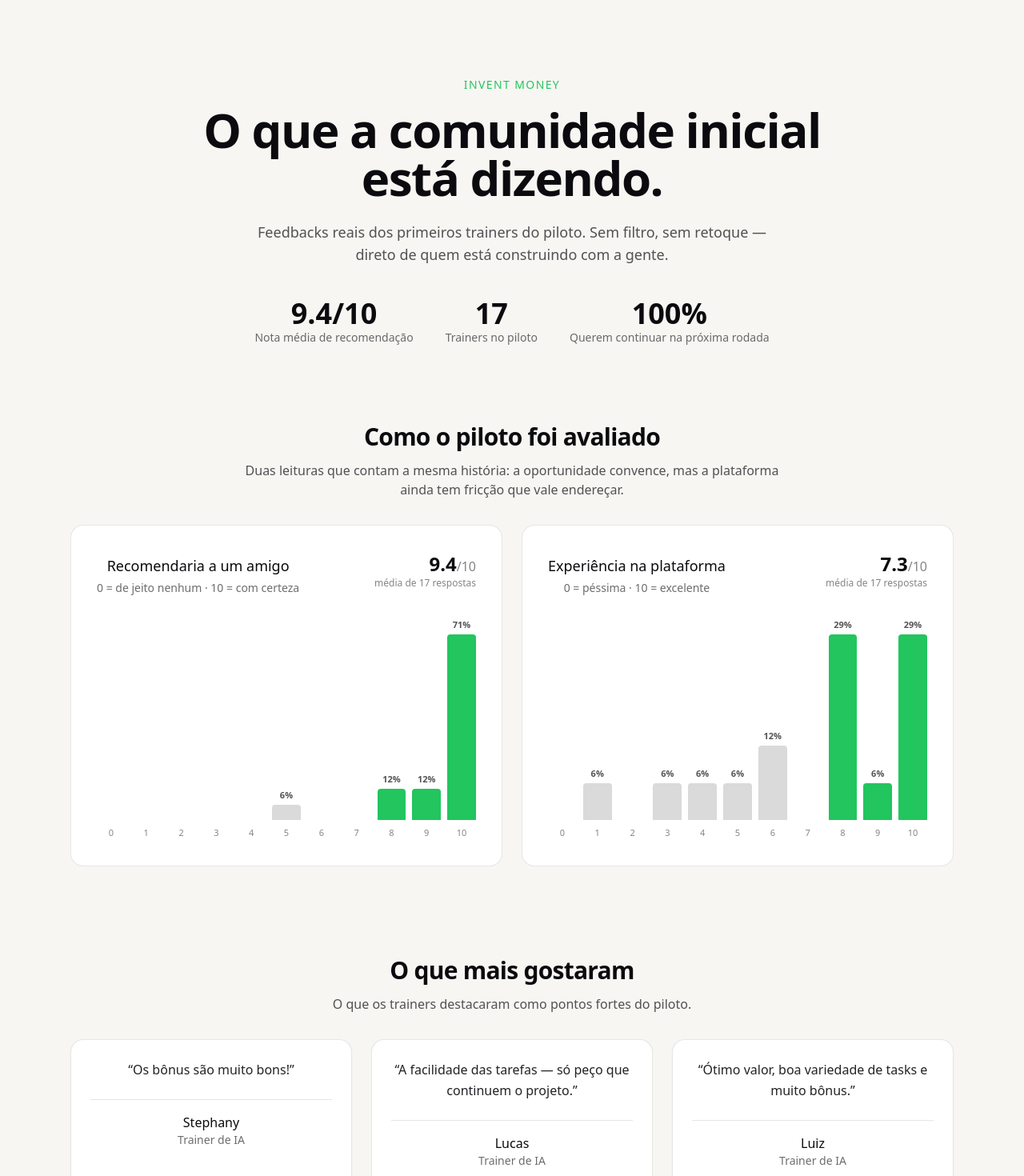
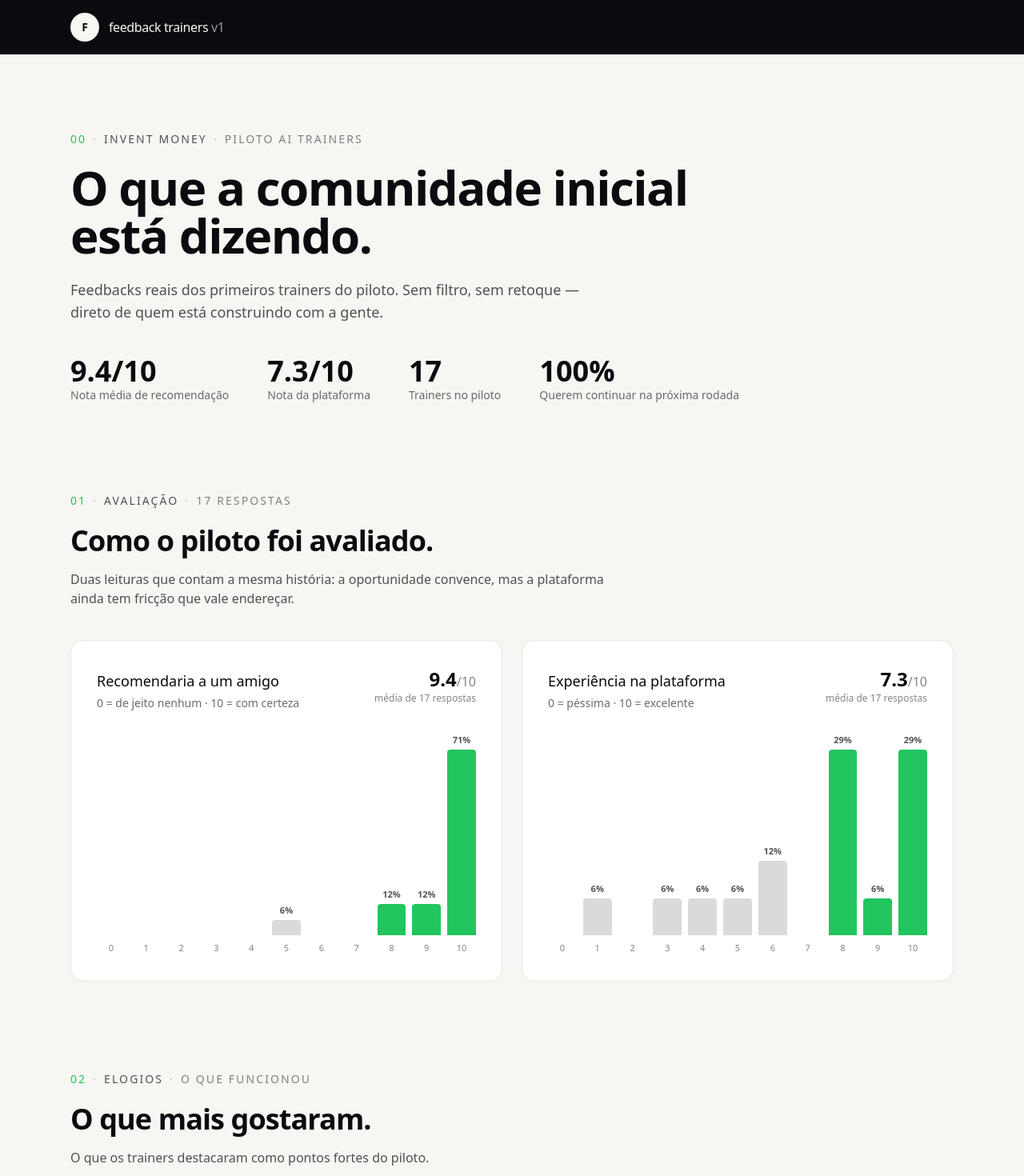
Before and after one commit to notaboutdollar/invent-money-feedback, a Next.js app: page / in a window 1280 px wide. Shown: the top 1470 px of the page at 80% size. Built offline with nearby package versions, Linux system fonts and the light colour scheme.

Commit message:
feat: header 'feedback trainers v1', secoes numeradas, nota 7.3 no hero

```diff
--- a/app/page.tsx
+++ b/app/page.tsx
@@ -15,28 +15,72 @@ const tagStyles: Record<string, string> = {
   Feedback: "bg-violet-50 text-violet-700 ring-violet-200",
 };
 
+function SectionLabel({
+  number,
+  name,
+  meta,
+}: {
+  number: string;
+  name: string;
+  meta?: string;
+}) {
+  return (
+    <p className="mb-5 text-sm font-medium uppercase tracking-[0.15em]">
+      <span className="text-accent">{number}</span>
+      <span className="mx-2 text-ink/25">·</span>
+      <span className="text-ink/70">{name}</span>
+      {meta && (
+        <>
+          <span className="mx-2 text-ink/25">·</span>
+          <span className="text-ink/50">{meta}</span>
+        </>
+      )}
+    </p>
+  );
+}
+
 export default function Page() {
   return (
-    <main className="mx-auto max-w-6xl px-6 py-16 text-center md:py-24">
-      <header className="mb-16 md:mb-24">
-        <p className="mb-4 text-sm font-medium uppercase tracking-widest text-accent">
-          Invent Money
+    <>
+      <header className="bg-ink text-canvas">
+        <div className="mx-auto flex max-w-6xl items-center gap-3 px-6 py-4">
+          <div className="flex h-9 w-9 items-center justify-center rounded-full bg-canvas text-ink">
+            <span className="text-sm font-bold">F</span>
+          </div>
+          <p className="text-base font-medium tracking-tight">
+            feedback trainers <span className="opacity-60">v1</span>
           </p>
+        </div>
+      </header>
+
+      <main className="mx-auto max-w-6xl px-6 py-16 md:py-24">
+        <section className="mb-20 md:mb-28">
+          <SectionLabel
+            number="00"
+            name="Invent Money"
+            meta="Piloto AI Trainers"
+          />
           <h1 className="text-4xl font-semibold leading-tight tracking-tight md:text-6xl">
             O que a comunidade inicial <br className="hidden md:block" />
             está dizendo.
           </h1>
-        <p className="mx-auto mt-6 max-w-2xl text-lg text-ink/70">
+          <p className="mt-6 max-w-2xl text-lg text-ink/70">
             Feedbacks reais dos primeiros trainers do piloto. Sem filtro, sem
             retoque — direto de quem está construindo com a gente.
           </p>
 
-        <div className="mt-10 flex flex-wrap justify-center gap-10">
+          <div className="mt-10 flex flex-wrap gap-x-12 gap-y-6">
             <div>
               <p className="text-3xl font-semibold text-ink md:text-4xl">
                 {stats.averageRecommendation}/10
               </p>
               <p className="text-sm text-ink/60">Nota média de recomendação</p>
+            </div>
+            <div>
+              <p className="text-3xl font-semibold text-ink md:text-4xl">
+                {stats.averagePlatformExperience}/10
+              </p>
+              <p className="text-sm text-ink/60">Nota da plataforma</p>
             </div>
             <div>
               <p className="text-3xl font-semibold text-ink md:text-4xl">
@@ -53,13 +97,18 @@ export default function Page() {
               </p>
             </div>
           </div>
-      </header>
+        </section>
 
         <section aria-label="Notas do piloto" className="mb-20 md:mb-28">
-        <h2 className="mb-3 text-2xl font-semibold tracking-tight md:text-3xl">
-          Como o piloto foi avaliado
+          <SectionLabel
+            number="01"
+            name="Avaliação"
+            meta="17 Respostas"
+          />
+          <h2 className="text-3xl font-semibold tracking-tight md:text-4xl">
+            Como o piloto foi avaliado.
           </h2>
-        <p className="mx-auto mb-8 max-w-2xl text-ink/70">
+          <p className="mt-4 mb-10 max-w-2xl text-ink/70">
             Duas leituras que contam a mesma história: a oportunidade convence,
             mas a plataforma ainda tem fricção que vale endereçar.
           </p>
@@ -81,10 +130,15 @@ export default function Page() {
         </section>
 
         <section aria-label="Elogios da comunidade" className="mb-20 md:mb-28">
-        <h2 className="mb-3 text-2xl font-semibold tracking-tight md:text-3xl">
-          O que mais gostaram
+          <SectionLabel
+            number="02"
+            name="Elogios"
+            meta="O que funcionou"
+          />
+          <h2 className="text-3xl font-semibold tracking-tight md:text-4xl">
+            O que mais gostaram.
           </h2>
-        <p className="mx-auto mb-8 max-w-2xl text-ink/70">
+          <p className="mt-4 mb-10 max-w-2xl text-ink/70">
             O que os trainers destacaram como pontos fortes do piloto.
           </p>
 
@@ -92,7 +146,7 @@ export default function Page() {
             {feedback.map((item, i) => (
               <article
                 key={i}
-              className="rounded-2xl border border-ink/10 bg-white p-6 shadow-sm transition hover:shadow-md"
+                className="rounded-2xl border border-ink/10 bg-white p-6 text-left shadow-sm transition hover:shadow-md"
               >
                 <p className="text-base leading-relaxed text-ink/90">
                   “{item.quote}”
@@ -109,10 +163,15 @@ export default function Page() {
         </section>
 
         <section aria-label="Pontos de melhoria" className="mb-20 md:mb-28">
-        <h2 className="mb-3 text-2xl font-semibold tracking-tight md:text-3xl">
-          O que precisa melhorar
+          <SectionLabel
+            number="03"
+            name="Melhorias"
+            meta="9 Relatos"
+          />
+          <h2 className="text-3xl font-semibold tracking-tight md:text-4xl">
+            O que precisa melhorar.
           </h2>
-        <p className="mx-auto mb-8 max-w-2xl text-ink/70">
+          <p className="mt-4 mb-10 max-w-2xl text-ink/70">
             Frustrações e bugs relatados no piloto — a matéria-prima para a
             próxima rodada da plataforma.
           </p>
@@ -121,7 +180,7 @@ export default function Page() {
             {improvements.map((item, i) => (
               <article
                 key={i}
-              className="flex flex-col items-center rounded-2xl border border-ink/10 bg-white p-6 shadow-sm transition hover:shadow-md"
+                className="rounded-2xl border border-ink/10 bg-white p-6 text-left shadow-sm transition hover:shadow-md"
               >
                 <span
                   className={`inline-flex rounded-full px-2.5 py-0.5 text-xs font-medium ring-1 ring-inset ${
@@ -133,7 +192,7 @@ export default function Page() {
                 <p className="mt-4 text-base leading-relaxed text-ink/90">
                   “{item.quote}”
                 </p>
-              <footer className="mt-6 w-full border-t border-ink/10 pt-4">
+                <footer className="mt-6 border-t border-ink/10 pt-4">
                   <p className="font-medium text-ink">{item.name}</p>
                   <p className="text-sm text-ink/60">Trainer de IA</p>
                 </footer>
@@ -146,5 +205,6 @@ export default function Page() {
           © {new Date().getFullYear()} Invent Money — Feedback da comunidade
         </footer>
       </main>
+    </>
   );
 }
```
Lines whose indentation alone changed are shown as unchanged.
